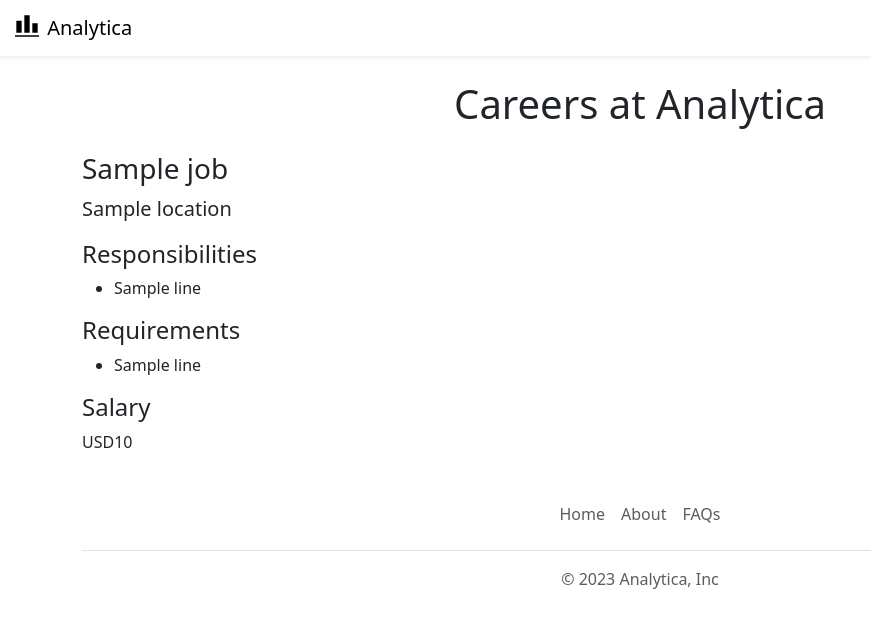
After one commit to Navina-Pandhare/Analytica-Careers-Website-V2, a Flask app: template templates/jobpage.html in a window 1280 px wide. The commit adds this page. Shown: the top 628 px of the page, without its empty margins (0-871 px from the left). Run offline with Flask 3, Linux system fonts and the light colour scheme; the template is opened without the code that fills it: most values are stand-ins (such as "Sample title", 1, 10 or a date in 2020).

Commit message:
Dynamic Pages for each job

```diff
--- a/app.py
+++ b/app.py
@@ -1,5 +1,5 @@
 from flask import Flask, render_template, jsonify
-from database import load_jobs_from_db
+from database import load_jobs_from_db, load_job_from_db
 
 
 app = Flask(__name__)
@@ -8,7 +8,7 @@ app = Flask(__name__)
 @app.route("/")
 def hello_world():
   jobs =load_jobs_from_db()
-  return render_template('home.html', jobs=jobs, company_name="Analytica")
+  return render_template('home.html', jobs=jobs)
 
 
 @app.route("/api/jobs")
@@ -17,5 +17,16 @@ def list_jobs():
   return jsonify(jobs)
 
 
+@app.route("/job/<id>")
+def show_job(id):
+  job = load_job_from_db(id)
+
+  if not job:
+    return "Not Found", 404
+  return render_template("jobpage.html",
+                        job = job)
+
+
+
 if __name__ == "__main__":
   app.run(host='0.0.0.0', debug=True)
--- /dev/null
+++ b/templates/bootstrap.html
@@ -0,0 +1,3 @@
+<meta charset='utf-8'>
+<meta name="viewport" content="width=device-width, initial-scale=1">
+<link href="https://cdn.jsdelivr.net/npm/bootstrap@5.3.0/dist/css/bootstrap.min.css" rel="stylesheet" integrity="sha384-9ndCyUaIbzAi2FUVXJi0CjmCapSmO7SnpJef0486qhLnuZ2cdeRhO02iuK6FUUVM" crossorigin="anonymous">
--- a/templates/jobitem.html
+++ b/templates/jobitem.html
@@ -14,6 +14,6 @@
    {% endif %}
   </div>
   <div class="col-2 padding-right:16px">
-  <a href="mailto:hello@analytica.ai?subject=Application%20for%20{{job['title']}}&body=My%20name%3A%20%3CYour%20name%20here%3E%0D%0AResume%20link%3A%20%3CYour%20name%20link%3E" type="button" class="btn btn-secondary">Apply</a>
+  <a href="/job/{{job['id']}}" type="button" class="btn btn-secondary">Apply</a>
   </div>
 </div>
--- /dev/null
+++ b/templates/jobpage.html
@@ -0,0 +1,35 @@
+<!DOCTYPE html>
+<html>
+  <head>
+    <title>{{job.title}} - Analytica</title>
+    {% include 'bootstrap.html' %}
+  </head>
+
+  <body>
+    {% include 'nav.html' %}
+
+    <div class='container'>
+      <h1 class = "text-center mt-4 mb-4">Careers at Analytica</h1>
+    <h3 class="mb-2">{{job.title}}</h3>
+    <p class="lead mt-0">{{job.location}}</p>
+    <h4>Responsibilities</h4>
+    <ul>
+      {% for line in job.responsibilities.split("\n") %}
+      <li>{{line}}</li>
+      {% endfor %}
+    </ul>
+
+    <h4>Requirements</h4>
+      <ul>
+        {% for line in job.responsibilities.split("\n") %}
+        <li>{{line}}</li>
+        {% endfor %}
+      </ul>
+
+    <h4>Salary</h4>
+    <p>{{job.currency}}{{job.salary}}</p>
+    </div>
+
+    {% include 'footer.html' %}
+  </body>
+</html>
--- a/templates/nav.html
+++ b/templates/nav.html
@@ -1,6 +1,6 @@
 <nav class="navbar shadow-sm fixed-top bg-white">
   <div class="container-fluid">
-    <a class="navbar-brand" href="#">
+    <a class="navbar-brand" href="/">
       <img src="/static/logo.svg" alt="Logo" width="30" height="24" class="d-inline-block align-text-top">
       Analytica
     </a>
```
Also changed, not shown: database.py (+13 -3 lines), templates/banner.html (added, +9 -0 lines), templates/home.html (+5 -14 lines), static/logo.svg.
